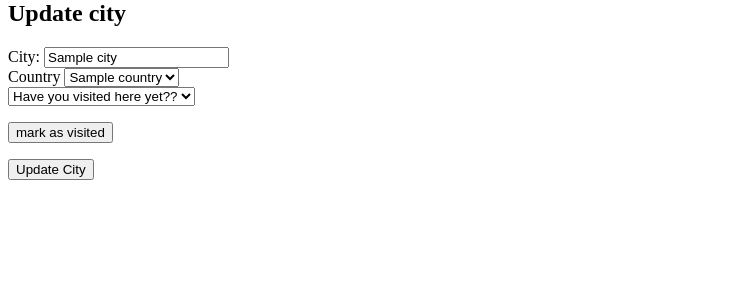
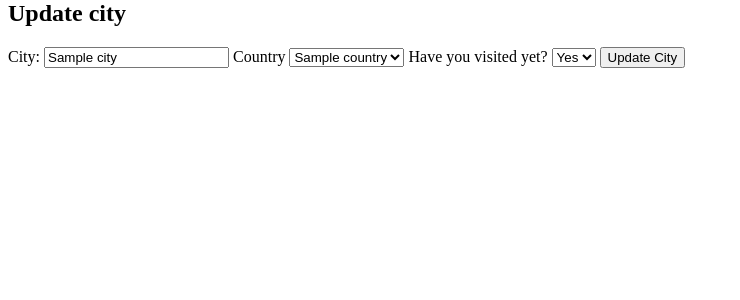
Before and after one commit to glilley54/Travel_Bucket_List_Project, a Flask app: page /cities/1/edit in a window 1280 px wide. Shown: the part 20-320 px from the top of the page, without its empty margins (0-740 px from the left). Run offline with Flask 2, Linux system fonts and the light colour scheme; a database or web service that is not in the repository returns one stand-in record (values such as "Sample title"); some libraries are stand-ins or nearby versions.

Commit message:
second commit of last day

```diff
--- a/controllers/cities_controller.py
+++ b/controllers/cities_controller.py
@@ -60,7 +60,7 @@ def edit_city(id):
 def update_city(id):
     city_name  = request.form['city']
     country = country_repository.select(request.form['country_id'])
-    city = City(city_name, country,False,id)
+    city = City(city_name, country,request.form['visited'],id)
     city_repository.update(city)
     return redirect('/cities')
 
@@ -71,10 +71,3 @@ def update_city(id):
 def delete_city(id):
     city_repository.delete(id)
     return redirect('/cities')
-
-    # MARK AS VISITIED
-
-@cities_blueprint.route("/cities/<id>/edit/visited", methods=['POST'])
-def visit_city(id):
-    City.mark_visited(id)
-    return redirect('/cities')
--- a/templates/cities/edit.html
+++ b/templates/cities/edit.html
@@ -8,35 +8,32 @@
 
 <form action="/cities/" method="post">
 
-  <div>
+
     <label for="city">City:</label>
     <input type="text" id="city" name="city" value="{{city.name}}" required>
-  </div>
 
 
-  <div>
+
+
     <label for="country">Country</label>
-    <select id="country" name="country_id">
+    <select  name="country_id" id="country">
       {% for country in all_countries %}
-        <option value="{{ country.id }}">{{ country.name }}</option>
+        <option value="{{ country.id }}" {% if country.id == city.country.id %} selected {% endif %}>
+        {{ country.name }}
+      </option>
         {% endfor %}
       </select>
 
-  </div>
-  <select class="form-control">
-    <option>Have you visited here yet??</option>
-    <option>Yes</option>
-    <option>No</option>
 
-  </select>
+      <label for="visited">Have you visited yet?</label>
+      <select name="visited" id="visited">
+        <option value="True" {% if city.visited == True %} selected {% endif %}>Yes</option>
+        <option value="False" {% if city.visited == False %} selected {% endif %}>No</option>
 
 
 
-  <p>
-    <form action="/cities/{{ city.id }}/edit/visited" method="POST">
-      <input type="submit" value="mark as visited" />
-    </form>
-  </p>
+
+      </select>
 
 
 
--- a/templates/cities/index.html
+++ b/templates/cities/index.html
@@ -26,7 +26,6 @@
 
   <p>
 
-
 {% for city in cities %}
 <div>
       {% if city.visited == True %}
```
Lines whose indentation alone changed are shown as unchanged.
